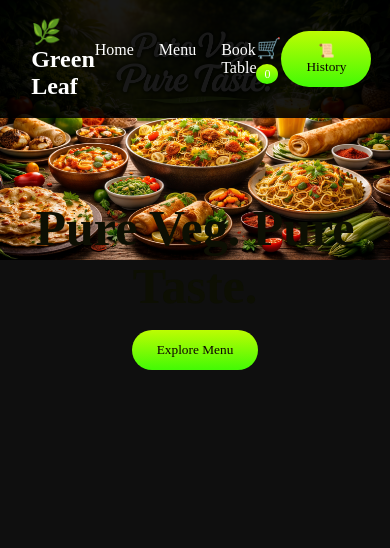
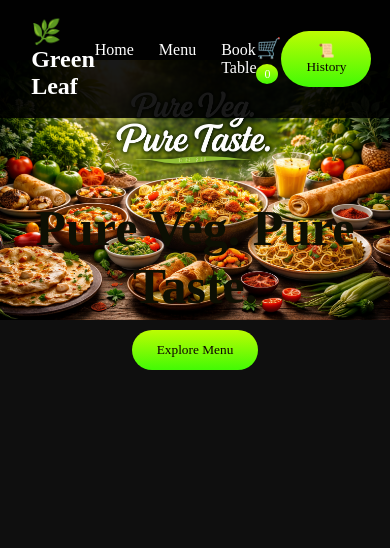
Before and after one commit to HomnadhHaigreevaKumarPuppala-5607/GREENLEAF-RESTAURANT, a Flask app: page / in a window 390 px wide. Shown: the top 548 px of the page. Run offline with Flask 3, Linux system fonts and the light colour scheme.

Commit message:
Update index.html

```diff
--- a/templates/index.html
+++ b/templates/index.html
@@ -91,7 +91,9 @@ font-size:12px;
 
         background-size:100% auto;
 
-        background-position:center top;
+        background-position:center 60px;
+
+        background-repeat:no-repeat;
     }
 }
 
```
